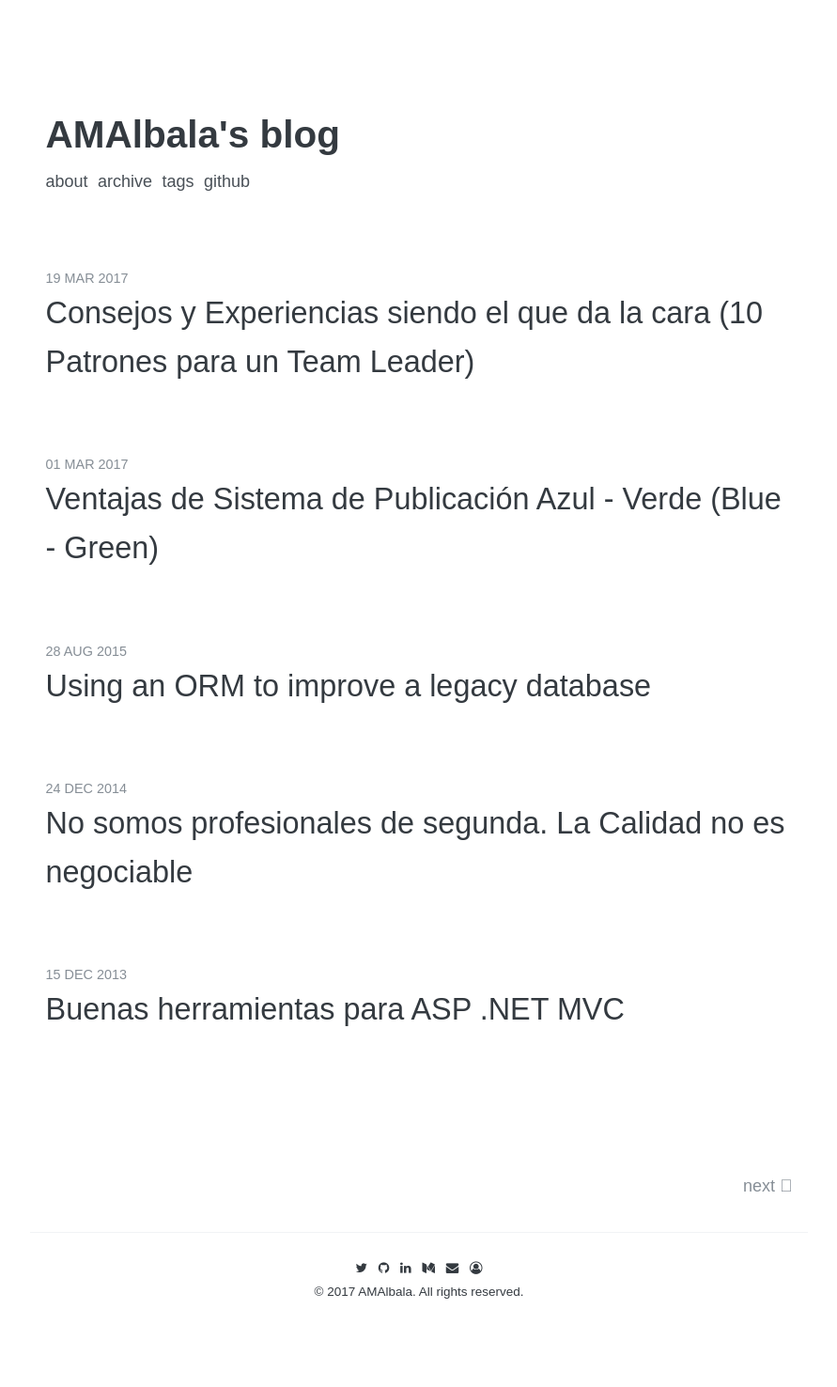
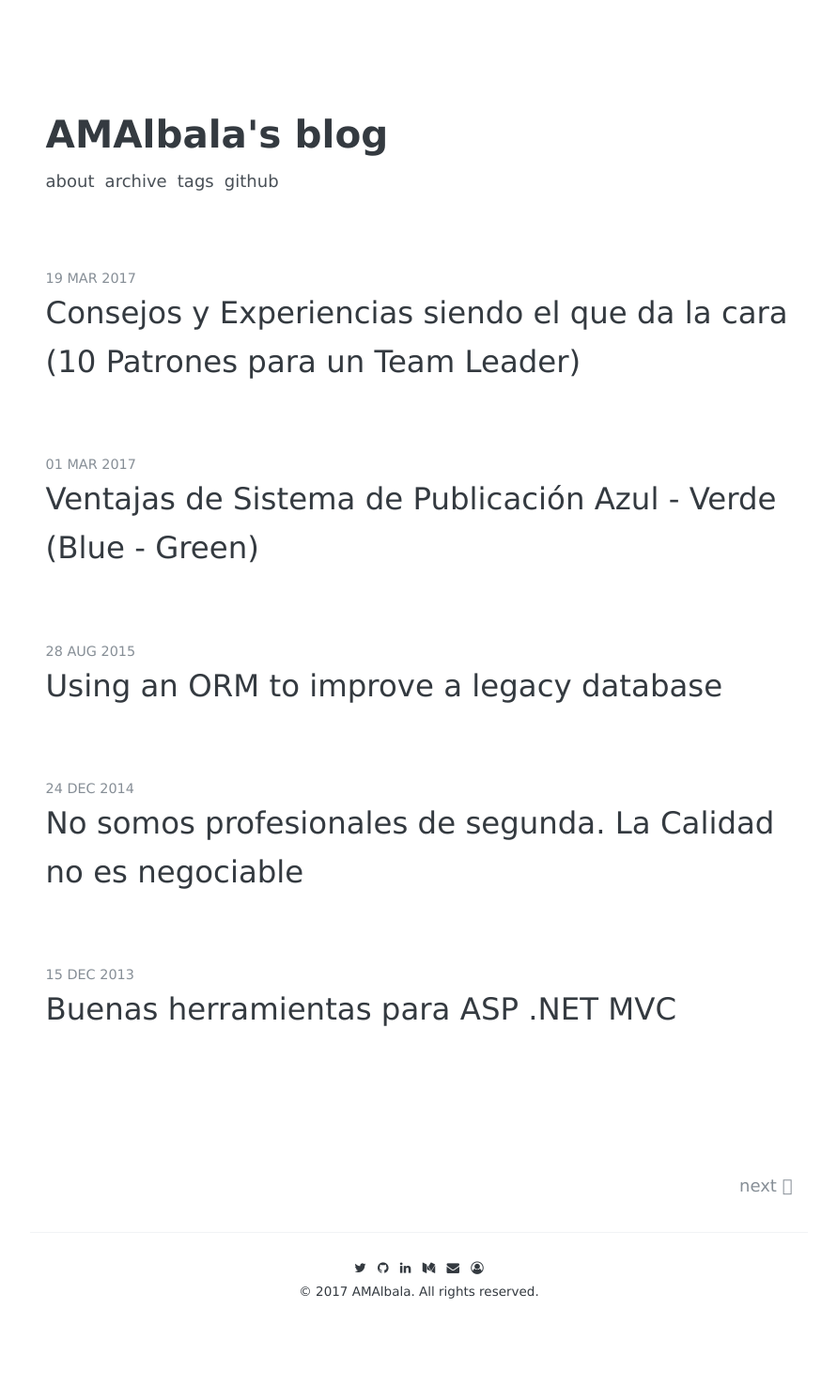
Before and after one commit to amalbala/amalbala.github.io, a Jekyll site: the page built from index.html, in a window 1280 px wide. Shown: the whole page at 94% size, without its empty margins (194-1085 px from the left). Built offline with Jekyll 4.4.1, drawn with Linux system fonts in a browser that asks for light colours; some web fonts are replaced; the list of posts is cut into pages by our own code.

Commit message:
initial fonts

```diff
--- a/_sass/_variables.scss
+++ b/_sass/_variables.scss
@@ -3,7 +3,7 @@
 /*--------------
   Font
   -------------- */
-$base-font: sans-serif;
+$base-font: 'Spoqa Han Sans', 'Source Sans Pro', Apple SD Gothic Neo, Nanum Barun Gothic, Nanum Gothic, Verdana, Arial, Dotum, sans-serif;
 $code-font: Menlo, 'Spoqa Han Sans', Monaco, monospace;
 $code-gist-font: Menlo, Monaco, "Courier New", monospace;
 
```
